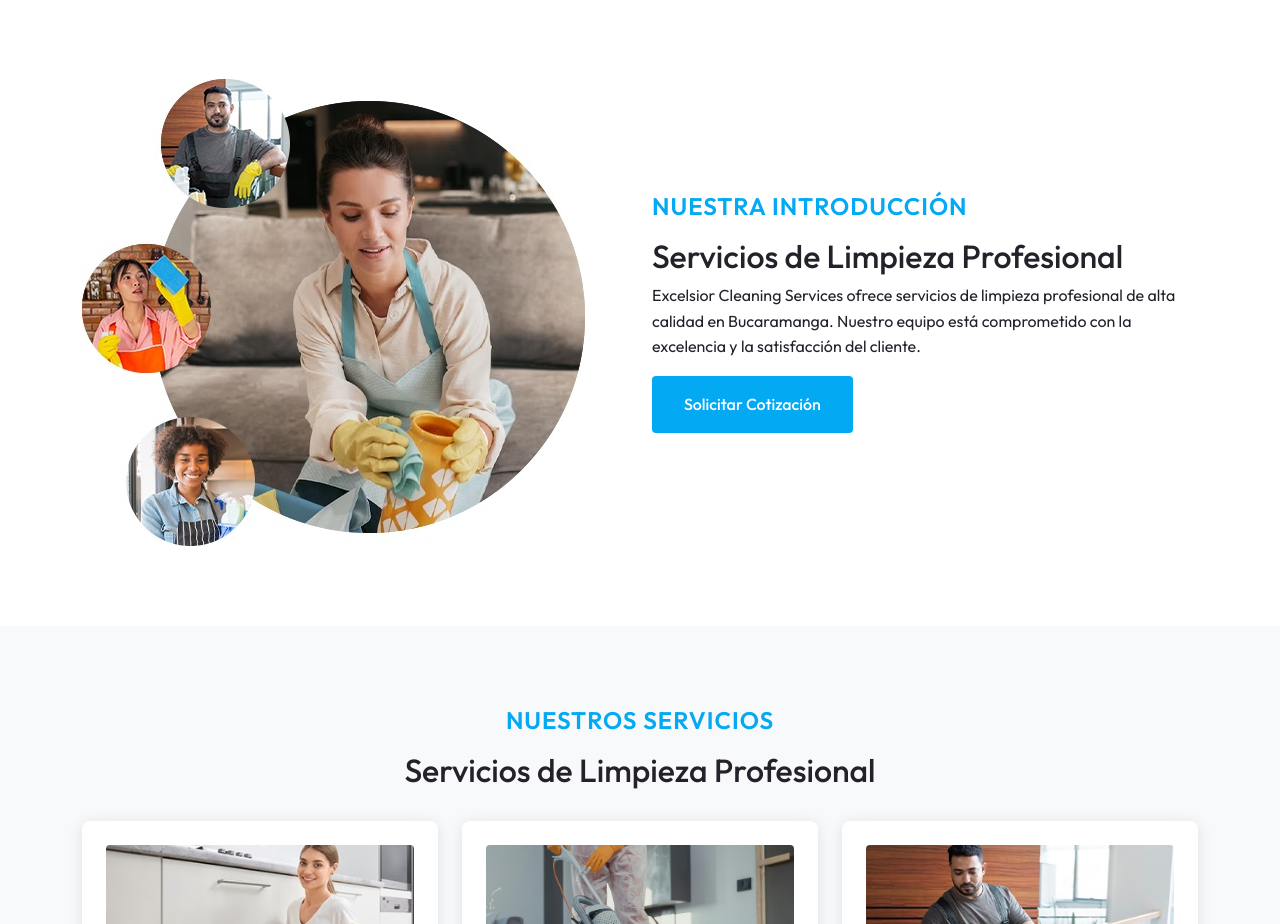
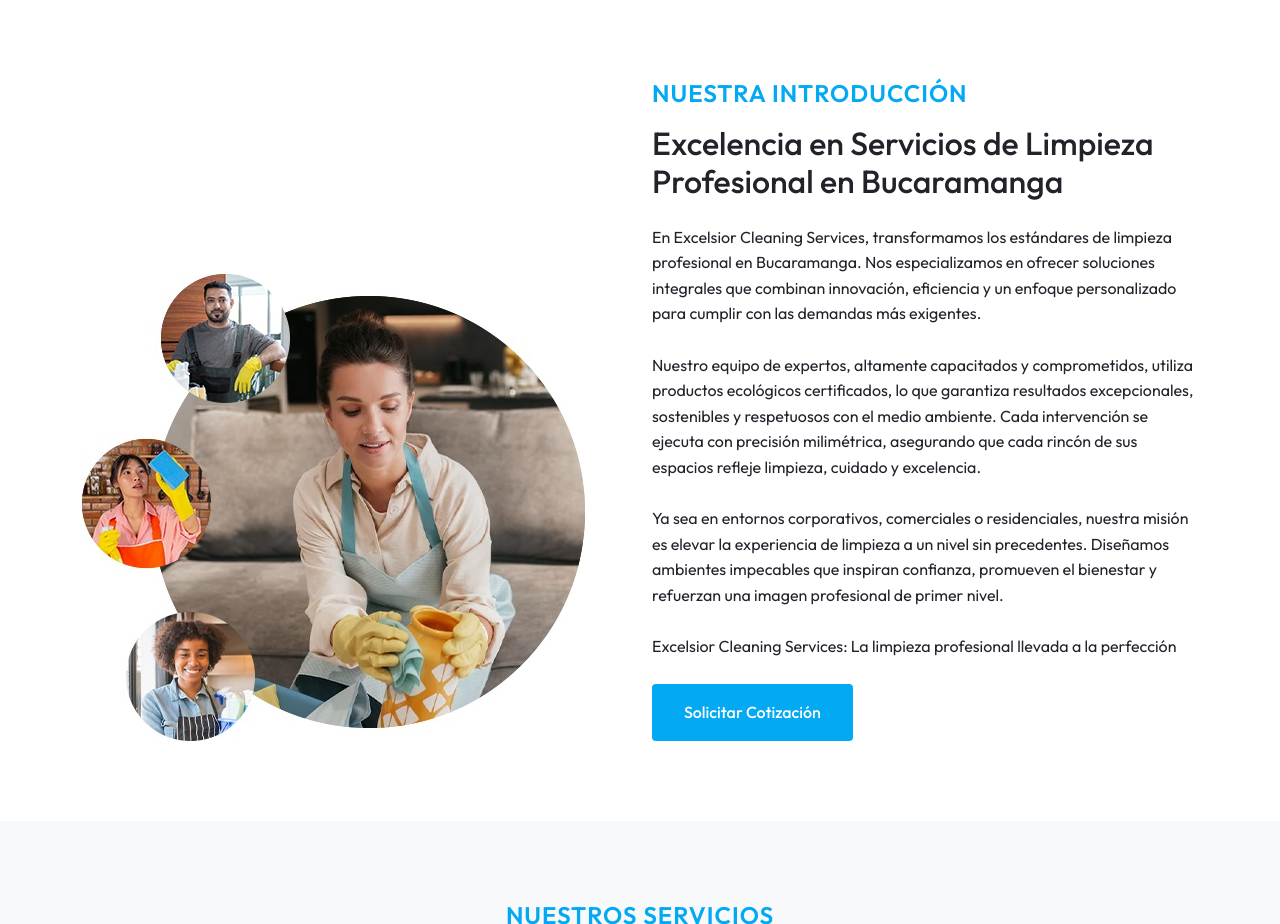
Before and after one commit to drctrade/excelsior-cleaning, a plain HTML site: page Test Template/index.html in a window 1280 px wide. Shown: the part 801-1725 px from the top of the page. Drawn offline with nearby package versions, Linux system fonts and the light colour scheme.

Commit message:
Update About section content and styling

```diff
--- a/Test Template/assets/css/style.css
+++ b/Test Template/assets/css/style.css
@@ -170,6 +170,21 @@
 .pp-paragraph {
     color: var(--gray-color);
     margin-bottom: 1.5rem;
+}
+
+/* About Section Styles */
+.pp-about-content h2 {
+    margin-bottom: 1.5rem;
+}
+
+.about-text {
+    white-space: pre-line;
+    line-height: 1.6;
+    margin-bottom: 1.5rem;
+}
+
+.about-text p {
+    margin-bottom: 0.8rem;
 }
 
 /* Quality Features */
--- a/Test Template/index.html
+++ b/Test Template/index.html
@@ -108,11 +108,27 @@
                 <div class="col-lg-6 align-self-center sp_order2">
                     <div class="pp-about-content">
                         <h6 class="pp-heading" data-es="Nuestra Introducción" data-en="Our Introduction">Nuestra Introducción</h6>
-                        <h2 data-es="Servicios de Limpieza Profesional" data-en="Professional Cleaning Services">Servicios de Limpieza Profesional</h2>
-                        <p data-es="Excelsior Cleaning Services ofrece servicios de limpieza profesional de alta calidad en Bucaramanga. Nuestro equipo está comprometido con la excelencia y la satisfacción del cliente."
-                           data-en="Excelsior Cleaning Services offers high-quality professional cleaning services in Bucaramanga. Our team is committed to excellence and customer satisfaction.">
-                            Excelsior Cleaning Services ofrece servicios de limpieza profesional de alta calidad en Bucaramanga. Nuestro equipo está comprometido con la excelencia y la satisfacción del cliente.
-                        </p>
+                        <h2 data-es="Excelencia en Servicios de Limpieza Profesional en Bucaramanga" data-en="Excellence in Professional Cleaning Services in Bucaramanga">Excelencia en Servicios de Limpieza Profesional en Bucaramanga</h2>
+                        <p class="about-text" data-es="En Excelsior Cleaning Services, transformamos los estándares de limpieza profesional en Bucaramanga. Nos especializamos en ofrecer soluciones integrales que combinan innovación, eficiencia y un enfoque personalizado para cumplir con las demandas más exigentes.
+
+Nuestro equipo de expertos, altamente capacitados y comprometidos, utiliza productos ecológicos certificados, lo que garantiza resultados excepcionales, sostenibles y respetuosos con el medio ambiente. Cada intervención se ejecuta con precisión milimétrica, asegurando que cada rincón de sus espacios refleje limpieza, cuidado y excelencia.
+
+Ya sea en entornos corporativos, comerciales o residenciales, nuestra misión es elevar la experiencia de limpieza a un nivel sin precedentes. Diseñamos ambientes impecables que inspiran confianza, promueven el bienestar y refuerzan una imagen profesional de primer nivel.
+
+Excelsior Cleaning Services: La limpieza profesional llevada a la perfección"
+                           data-en="At Excelsior Cleaning Services, we transform the standards of professional cleaning in Bucaramanga. We specialize in providing comprehensive solutions that combine innovation, efficiency, and a personalized approach to meet the most demanding requirements.
+
+Our team of highly trained and dedicated experts uses certified eco-friendly products, ensuring exceptional, sustainable, and environmentally responsible results. Every task is carried out with meticulous precision, guaranteeing that every corner of your spaces reflects cleanliness, care, and excellence.
+
+Whether in corporate, commercial, or residential environments, our mission is to elevate the cleaning experience to an unprecedented level. We design immaculate spaces that inspire trust, promote well-being, and enhance a top-tier professional image.
+
+Excelsior Cleaning Services: Professional cleaning taken to perfection">En Excelsior Cleaning Services, transformamos los estándares de limpieza profesional en Bucaramanga. Nos especializamos en ofrecer soluciones integrales que combinan innovación, eficiencia y un enfoque personalizado para cumplir con las demandas más exigentes.
+
+Nuestro equipo de expertos, altamente capacitados y comprometidos, utiliza productos ecológicos certificados, lo que garantiza resultados excepcionales, sostenibles y respetuosos con el medio ambiente. Cada intervención se ejecuta con precisión milimétrica, asegurando que cada rincón de sus espacios refleje limpieza, cuidado y excelencia.
+
+Ya sea en entornos corporativos, comerciales o residenciales, nuestra misión es elevar la experiencia de limpieza a un nivel sin precedentes. Diseñamos ambientes impecables que inspiran confianza, promueven el bienestar y refuerzan una imagen profesional de primer nivel.
+
+Excelsior Cleaning Services: La limpieza profesional llevada a la perfección</p>
                         <div class="d-none d-lg-block">
                             <a href="#contacto" class="pp-btn" data-es="Solicitar Cotización" data-en="Request Quote">Solicitar Cotización</a>
                         </div>
```
